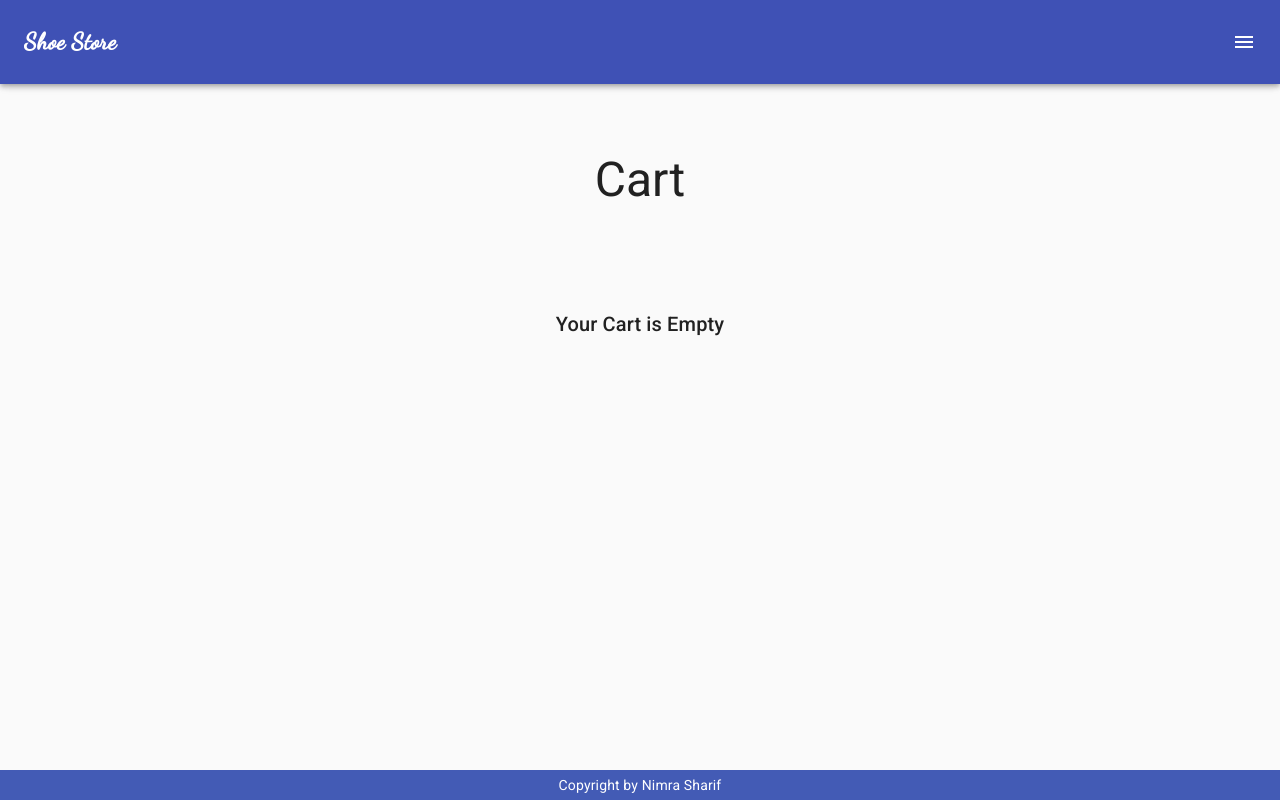
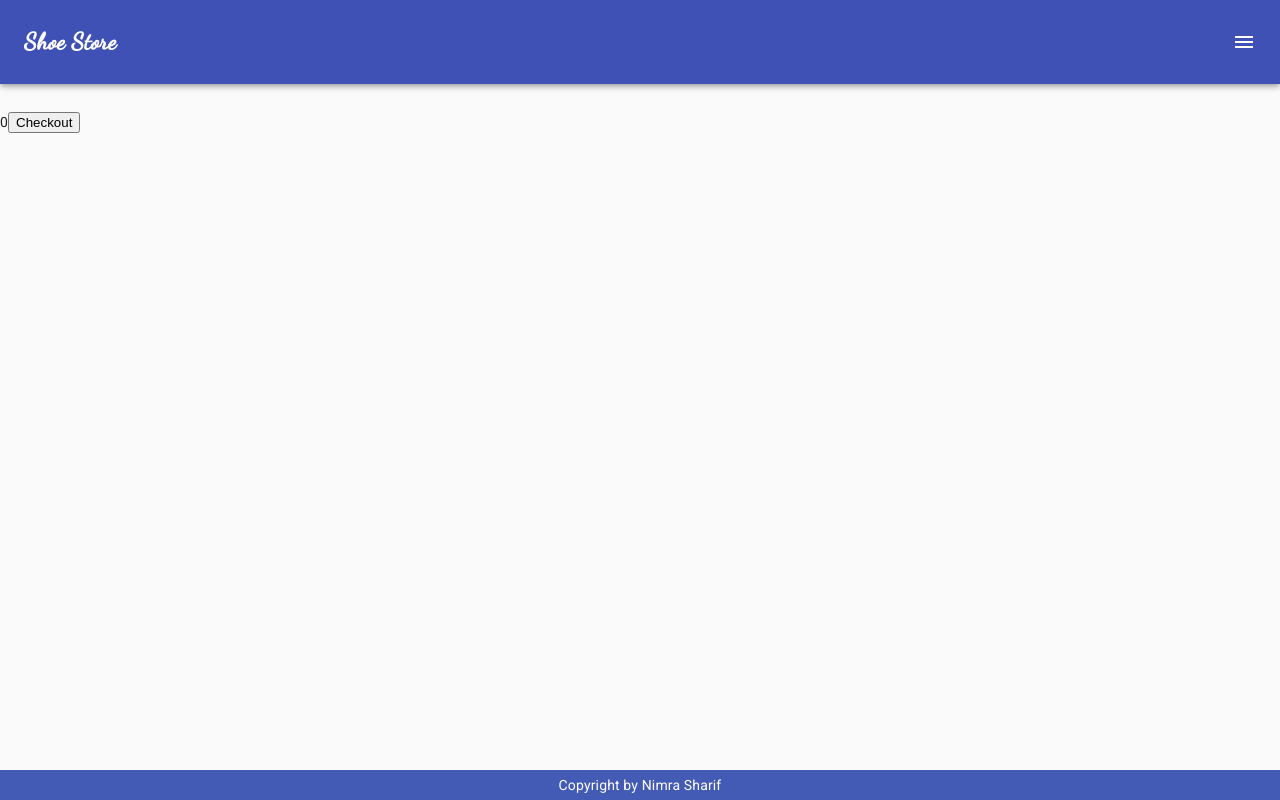
Before and after one commit to nimra555/shoe_store, a React (Create React App) app: page /checkout in a window 1280 px wide. Built offline with nearby package versions, Linux system fonts and the light colour scheme.

Commit message:
Update Checkout.js

```diff
--- a/src/Component/Checkout.js
+++ b/src/Component/Checkout.js
@@ -1,7 +1,7 @@
 import React,{useContext} from 'react';
-import { Grid, makeStyles, Typography } from '@material-ui/core';
+import {  makeStyles} from '@material-ui/core';
 import { Products } from '../ProductContext';
-import Cart from './Cart';
+
 
 
 const useStyles = makeStyles(() => ({
@@ -27,26 +27,13 @@ const useStyles = makeStyles(() => ({
 
 function Checkout() {
     const classes = useStyles();
-    const { state, deleteProduct, checkOut} = useContext(Products);
+    const { state, checkOut} = useContext(Products);
     const productsCount  = state.length;
-    const total = state.reduce((total,item)=>(total + item.price), 0);
+    const total = state.reduce((total,item)=>parseFloat((total + item.price)), 0);
     return (
         <div>
-          <Typography variant='h3' className={classes.heading}>Cart</Typography>
-          {(productsCount) ? (
-            <div className={classes.root}>
-              <Grid container>
-                <Grid item xs={12} sm={12} md={8}>
-                  {state.map((product, index) => (
-                    <Cart product={product} key={index} removeItem={deleteProduct} />
-                  ))}
-                </Grid>
-                <Grid item xs={12} sm={12} md={4}>
-                  <Checkout productsCount={productsCount} total={total} payment={checkOut} />
-                </Grid>
-              </Grid>
-            </div>) : <Typography variant='h6' className={classes.empty}>Your Cart is Empty</Typography>
-          }
+          {total}
+          <button onClick={() => checkOut}>Checkout</button>
         </div>
       )
 }
```
